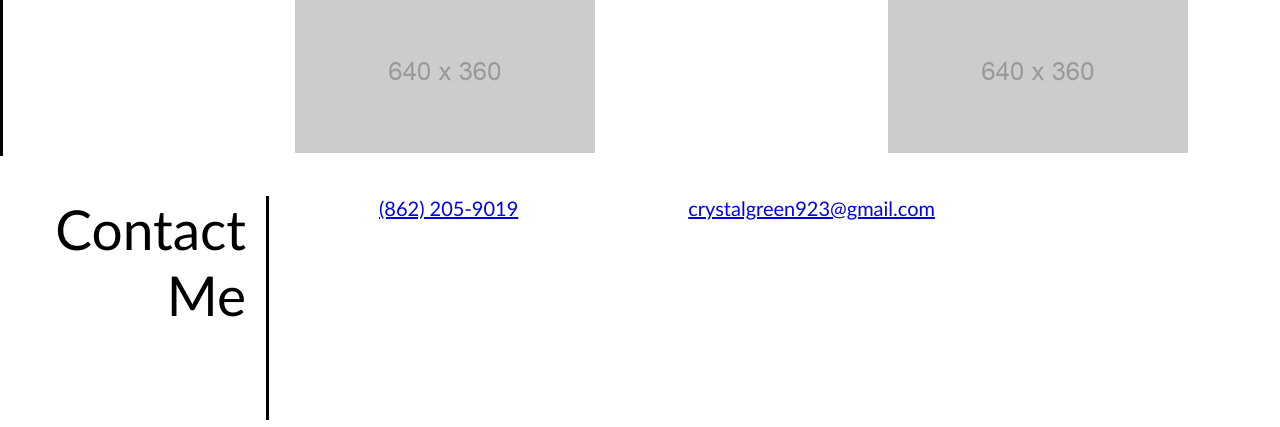
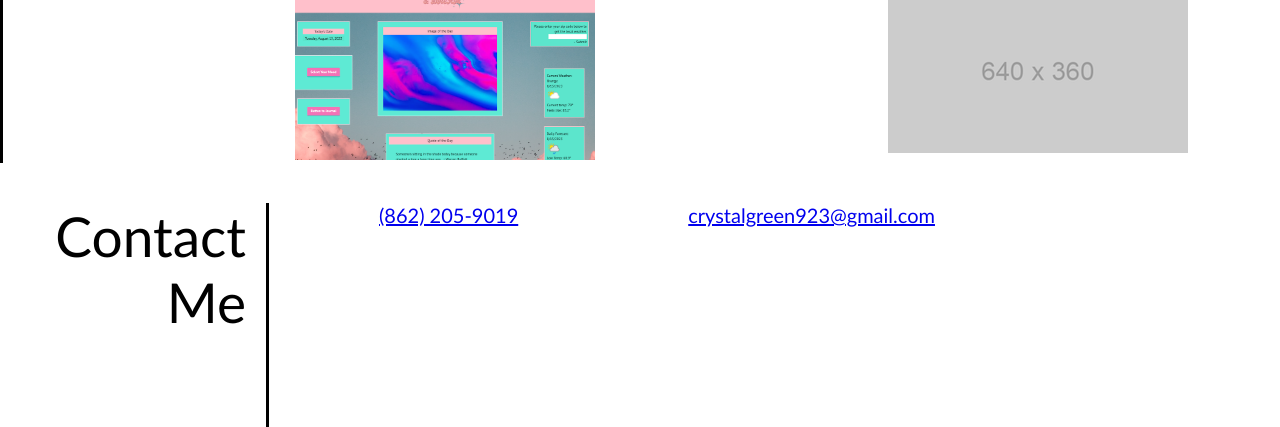
Before and after one commit to crissyg923/module-2-challenge, a plain HTML site: page index.html in a window 1280 px wide. Shown: the part 1733-2160 px from the top of the page. Drawn offline with Linux system fonts and the light colour scheme.

Commit message:
added group project to portfolio

```diff
--- a/assets/css/style.css
+++ b/assets/css/style.css
@@ -183,6 +183,7 @@ body {
 
 .placeholderimage {
   margin-left: 200px;
+  max-width: 300px;
 }
 
 /*Contact Section*/
--- a/index.html
+++ b/index.html
@@ -84,7 +84,7 @@
 <!--Second Row of Work Images-->
     <div class="placeholderimages-box">
                 <div class="placeholderimage">
-                    <img src="assets/images/640x360.png" alt="placeholder image" style="width:100%">
+                    <img src="assets/images/Screenshot 2023-08-15 at 4.05.42 PM.png" alt="placeholder image" style="width:100%">
                 </div>
                 <div class="placeholderimage">
                     <img src="assets/images/640x360.png" alt="placeholder image" style="width:100%">
```
Also changed, not shown: assets/images/Screenshot 2023-08-15 at 4.05.42 PM.png (added).
